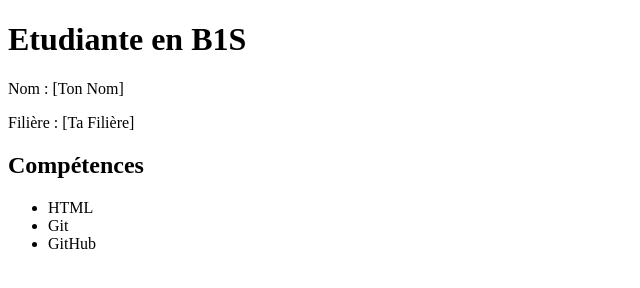
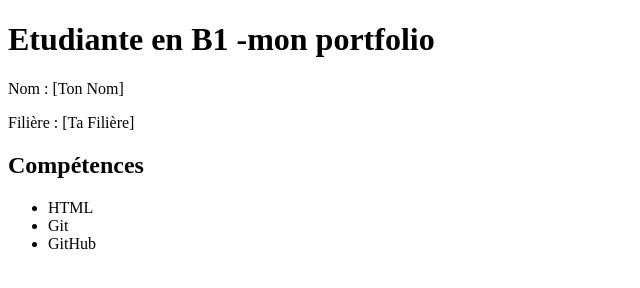
Before and after one commit to przscaslessembala-ai/bio-portfolio, a plain HTML site: page bio-portfolio/index.html in a window 1280 px wide. Shown: the whole page, without its empty margins (0-640 px from the left). Drawn offline with Linux system fonts and the light colour scheme.

Commit message:
Resolution du conflit de fusion

```diff
--- a/bio-portfolio/index.html
+++ b/bio-portfolio/index.html
@@ -2,7 +2,7 @@
 <html>
 <head><title>Mon Portfolio</title></head>
 <body>
-  <h1>Etudiante en B1S</h1>
+  <h1>Etudiante en B1 -mon portfolio</h1>
   <p>Nom : [Ton Nom]</p>
   <p>Filière : [Ta Filière]</p>
   <h2>Compétences</h2>
```
